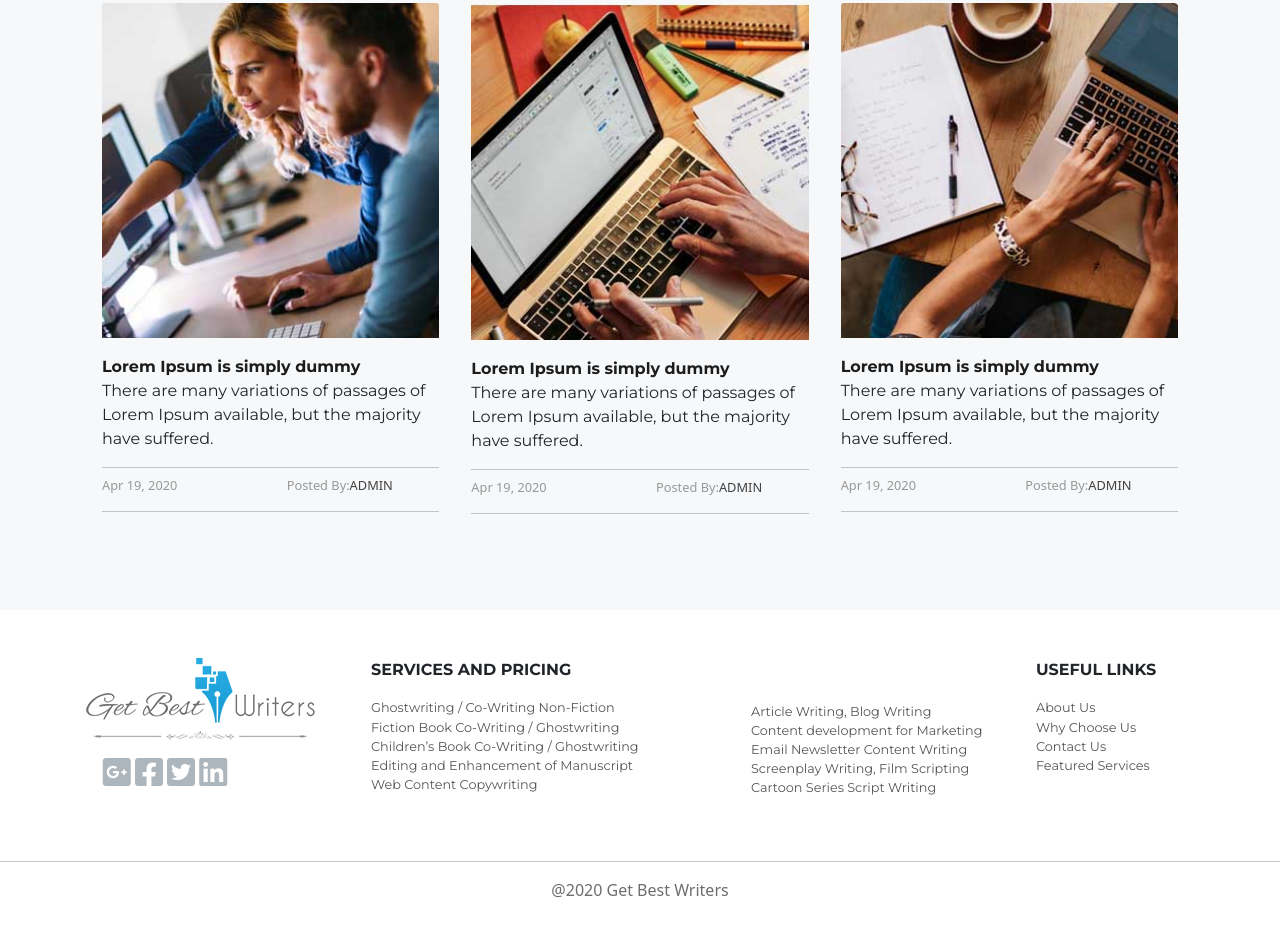
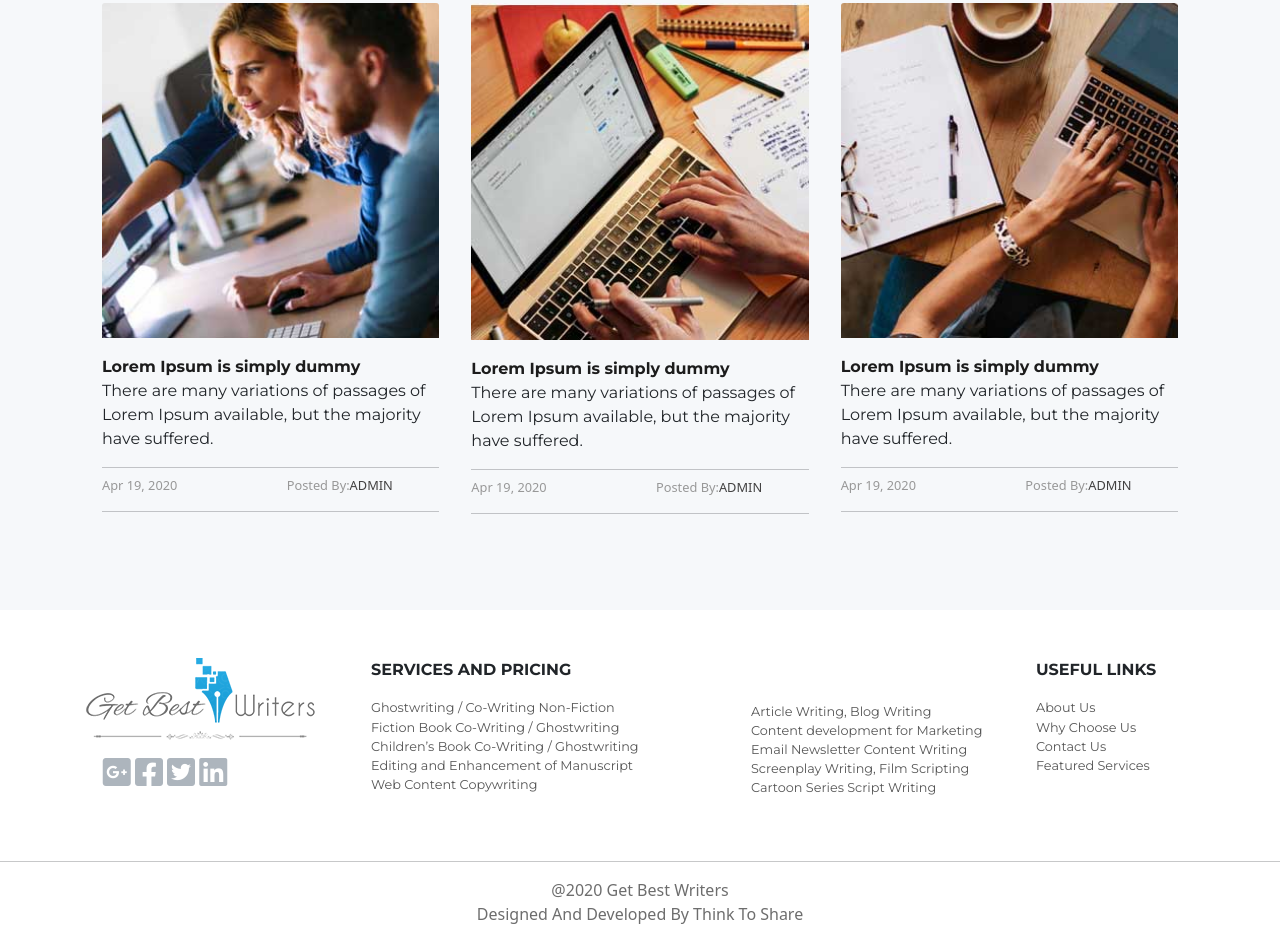
Before and after one commit to Abir-Das/getbestwriter.io, a website built with webpack: page blog.html in a window 1280 px wide. Shown: the part 1140-2082 px from the top of the page. Before the commit the page ends 2058 px from the top, so only its background shows below. Built offline with nearby package versions, Linux system fonts and the light colour scheme.

Commit message:
Update blog.html

```diff
--- a/blog.html
+++ b/blog.html
@@ -200,7 +200,7 @@
 	<!-- footer ribbon section -->
 	<section class="footer-section">
 		<div class="col-md-12">
-			<p class="copyright text-center">@2020 Get Best Writers</p>
+			<p class="copyright text-center">@2020 Get Best Writers<br>Designed And Developed By Think To Share</p>
 		</div>
 	</section>
 	<!-- end footer ribbon section -->
```
